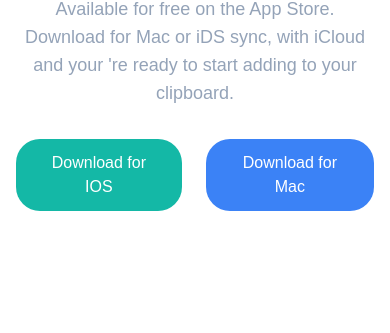
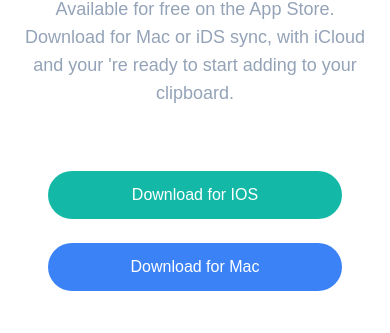
Before and after one commit to VPontis15/A-Clipboard-landing-page, a website: page index.html in a window 390 px wide. Shown: the part 4575-4908 px from the top of the page. Drawn offline with Linux system fonts and the light colour scheme; a web font is replaced by a local one.

Commit message:
made pre footer buttons responsive

```diff
--- a/index.html
+++ b/index.html
@@ -147,7 +147,7 @@
         Available for free on the App Store. Download for Mac or iDS sync, with
         iCloud and your 're ready to start adding to your clipboard.
       </p>
-      <div class="btn-row flex gap-6 justify-center">
+      <div class="btn-row flex flex-col sm:flex-row gap-6 justify-center p-8">
         <button class="download-btn bg-teal-500">Download for IOS</button>
         <button class="download-btn bg-blue-500">Download for Mac</button>
       </div>
```
